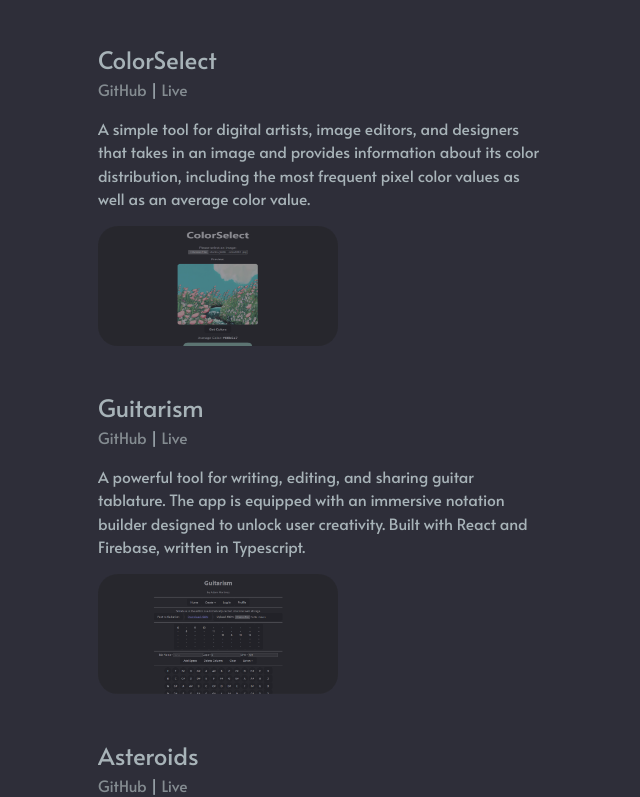
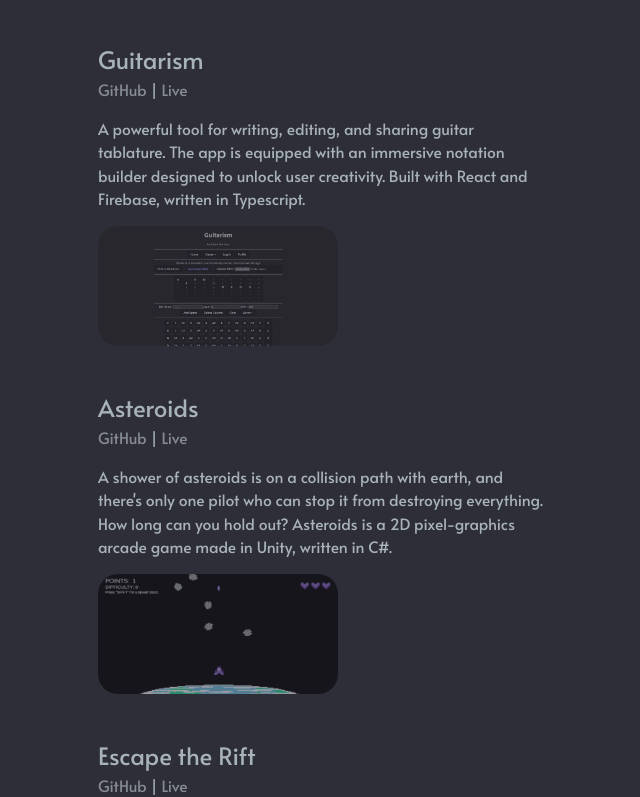
Before and after one commit to adamnmartinez/sitev2, a React (Vite) app: page / in a window 1280 px wide. Shown: the part 809-1606 px from the top of the page, without its empty margins (602-1242 px from the left). Built offline with nearby package versions, Linux system fonts and the light colour scheme; a web font is replaced by a local one.

Commit message:
Uploaded ETR

```diff
--- a/src/components/Projects.jsx
+++ b/src/components/Projects.jsx
@@ -1,7 +1,7 @@
 import { useState } from "react";
 import hotg from "../assets/images/hotgss.png";
 import compendium from "../assets/images/compendiumss.png";
-import colorselect from "../assets/images/colorselect.png"
+import etrss from "../assets/images/etrss.png"
 import guitarism from "../assets/images/guitarism.png"
 import asteroids from "../assets/images/asteroids_screenshot.png"
 
@@ -47,13 +47,6 @@ export default function Projects() {
           live="https://compendiumapp.netlify.app/"
         />
         <ProjectItem
-          name="ColorSelect"
-          desc="A simple tool for digital artists, image editors, and designers that takes in an image and provides information about its color distribution, including the most frequent pixel color values as well as an average color value."
-          img={colorselect}
-          repo="https://github.com/adamnmartinez/colorselect"
-          live="https://imagecolorselect.netlify.app/"
-        />
-        <ProjectItem
           name="Guitarism"
           desc="A powerful tool for writing, editing, and sharing guitar tablature. The app is equipped with an immersive notation builder designed to unlock user creativity. Built with React and Firebase, written in Typescript."
           img={guitarism}
@@ -67,6 +60,13 @@ export default function Projects() {
           repo="https://github.com/adamnmartinez/AsteroidGame"
           live="https://github.com/adamnmartinez/AsteroidGame"
         />
+        <ProjectItem
+          name="Escape the Rift"
+          desc="Escape the Rift is a gravity-bending platformer game built in Unity. This solo project was completed in under 96 hours for the Macro Jam #2 Game Jam hosted by benZamg."
+          img={etrss}
+          repo="https://github.com/adamnmartinez/DistortionGame"
+          live="https://kaymati.itch.io/escape-the-rift"
+        />
       </ul>
     );
   }
--- a/src/style/style.css
+++ b/src/style/style.css
@@ -219,7 +219,8 @@ img.icon.last {
   }
 }
 
-@media (max-width: 1020px) {
+@media (max-width: 900px) {
+
   #flexcontainer {
     text-align: center;
     display: inline;
```
Also changed, not shown: src/assets/images/etrss.png (added).
